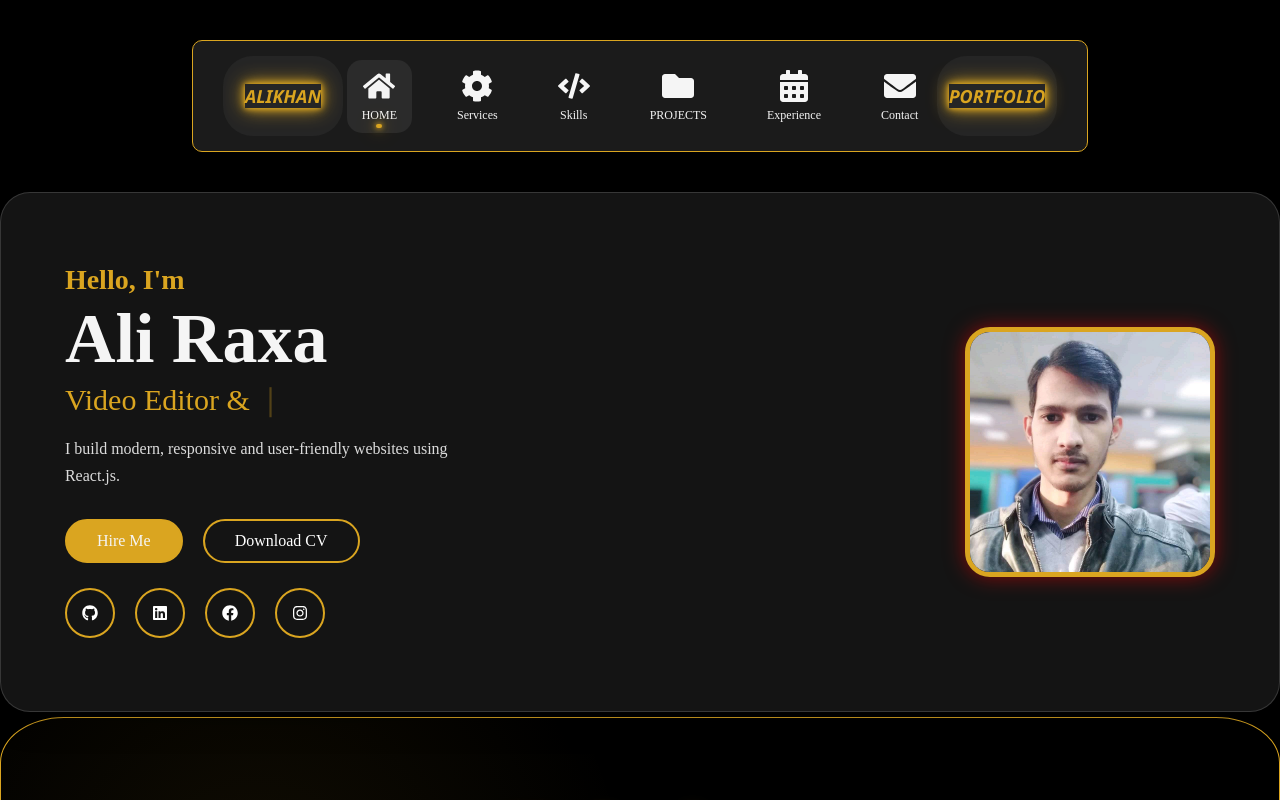
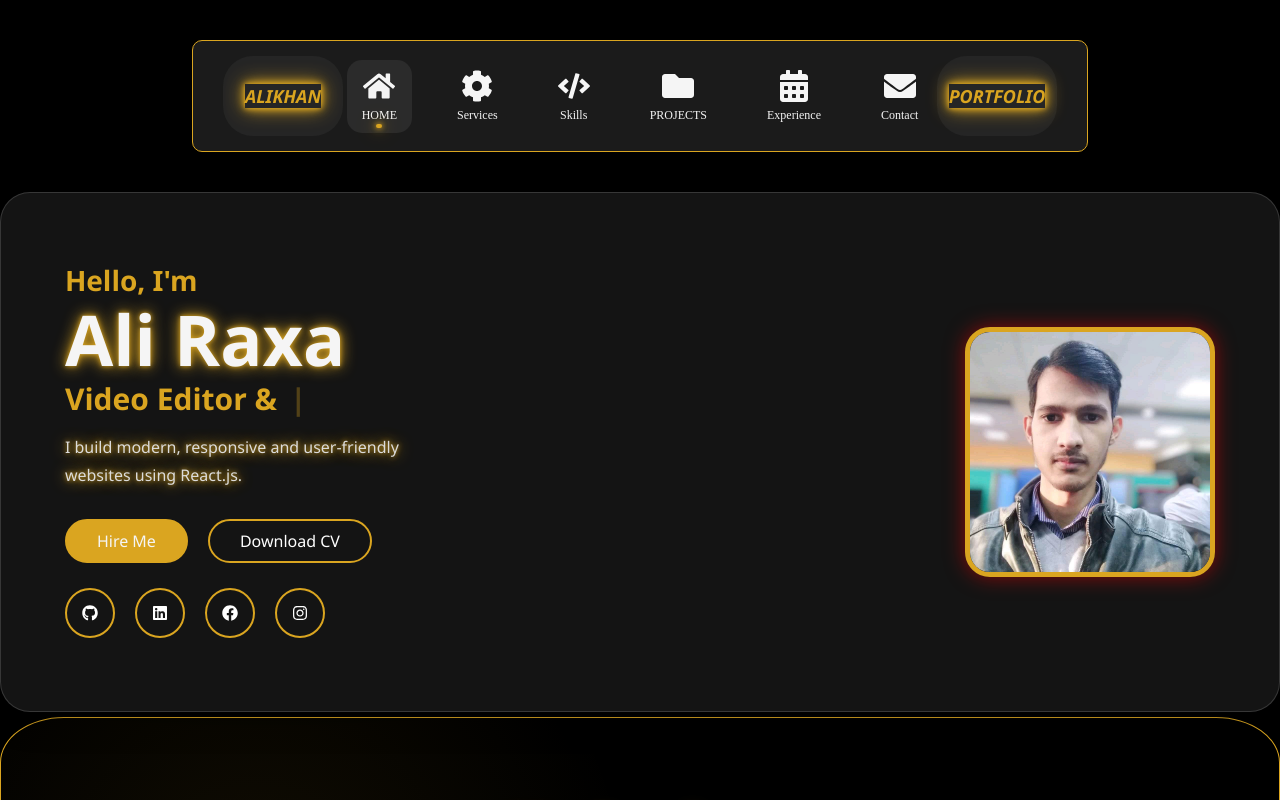
Before and after one commit to Softdev2236/my-portfolio, a React (Create React App) app: page / in a window 1280 px wide. Shown: the top 800 px of the page. Built offline with nearby package versions, Linux system fonts and the light colour scheme.

Commit message:
Update Hero section

```diff
--- a/src/components/portfolio/Hero.css
+++ b/src/components/portfolio/Hero.css
@@ -28,27 +28,32 @@
 .hero-left h3{
     font-size: 28px;
     color: goldenrod;
-     font-family: cursive;
+
 }
 .hero-left h1{
     font-size: 70px;
     margin: 10px 0;
     color: whitesmoke;
-     font-family: cursive;
+    text-shadow:
+        0 0 5px goldenrod,
+        0 0 15px goldenrod;
+
 }
 .hero-left h2{
     font-size: 30px;
     color: goldenrod;
     margin-bottom: 20px;
-     font-family: cursive;
-     font-weight: 100;
+     font-weight: bold;
 }
 .hero-left p{
     width: 400px;
     color: gainsboro;
     line-height: 1.7;
     font-weight: normal;
-     font-family: cursive;
+    text-shadow:
+        0 0 5px goldenrod,
+        0 0 15px goldenrod;
+
 }
 .hero-buttons{
     margin-top: 30px;
@@ -58,7 +63,6 @@
 .btn{
     padding: 12px 30px;
     font-size: 16px;
-     font-family: cursive;
     border: none;
     border-radius: 30px;
     cursor: pointer;
```
